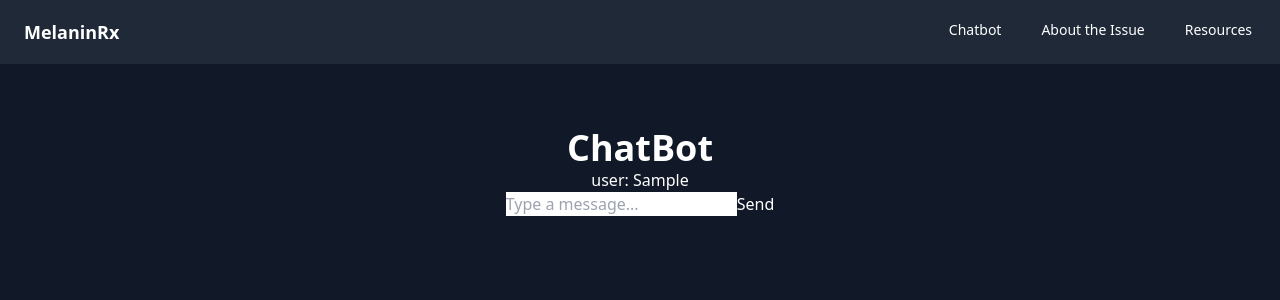
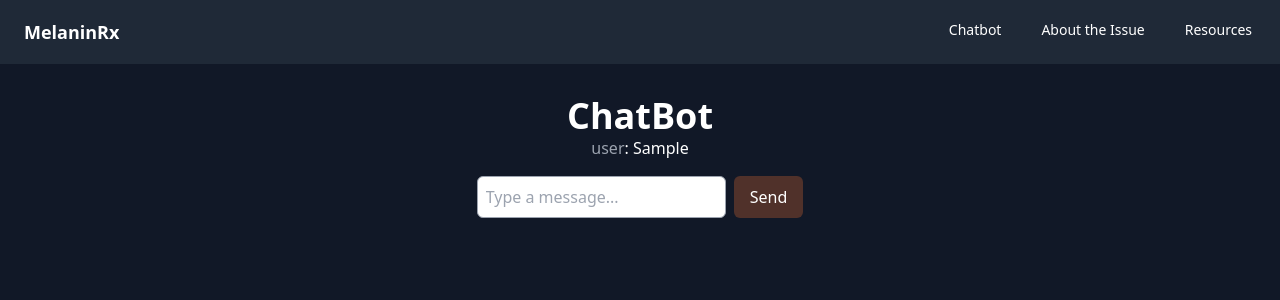
Before and after one commit to RaniyaDelil/melanin-rx, a Next.js app in the folder melanin-rx/: page /chatbot in a window 1280 px wide. Both pictures are taken after typing "Sample" into the empty fields and a click on the button "Send". Shown: the top 300 px of the page. Built offline with nearby package versions, Linux system fonts and the light colour scheme; no server answers.

Commit message:
changed colors of buttons to fit theme

```diff
--- a/melanin-rx/app/globals.css
+++ b/melanin-rx/app/globals.css
@@ -31,3 +31,11 @@
     text-wrap: balance;
   }
 }
+
+.bg-brown {
+  background-color: #50312A;
+}
+
+.bg-brown:hover {
+  background-color: #280004;
+}
--- a/melanin-rx/pages/api/chatbot.js
+++ b/melanin-rx/pages/api/chatbot.js
@@ -7,8 +7,7 @@
 
 config();
 
-//const PORT = process.env.PORT || 3001;
-const PORT = 3003;
+//const PORT = process.env.PORT || 3005;
 const OPENAI_API_KEY = process.env.OPENAI_API_KEY;
 
 // create instance of openAIApi
@@ -18,8 +17,9 @@
 app.use(cors());
 app.use(express.json());
 
-app.listen(PORT, () => console.log(`Server started on http://localhost:${PORT}`));
+//app.listen(PORT, () => console.log(`Server started on http://localhost:${PORT}`));
 
+// takes text and gets response using openai
 async function sendTextToOpenAI(text) {
     try {
         const response = await openai.chat.completions.create({
@@ -33,10 +33,10 @@
     }
 }
 
+// default function, takes request and returns response
 export default async function handler(req, res) {
     try {
         const response = await sendTextToOpenAI(req.body.text);
-        console.log(response);
         res.json({ reply: response });
     } catch (err) {
         console.error(err);
--- a/melanin-rx/pages/chatbot.jsx
+++ b/melanin-rx/pages/chatbot.jsx
@@ -80,30 +80,34 @@
       </nav>
 
       {/* Main content */}
-      <main className="max-w-7xl mx-auto px-4 py-16">
-        <div className="text-center">
+      <main className="flex-grow p-8">
+        <div className="text-center mb-4">
           {/* Header */}
           <h1 className="text-4xl font-bold">ChatBot</h1>
 
           {/* Chat Window */}
-          <div className="chat-window">
+          <div className="chat-window flex flex-col space-y-4">
             {messages.map((message, index) => (
               <div key={index} className={`message ${message.sender}`}>
-                {`${message.sender}: ${message.text}`}
+                <span className="text-gray-400">{message.sender}</span>: {message.text}
               </div>
             ))}
           </div>
 
           {/* Input box */}
+        <form onSubmit={sendMessage} className="flex justify-center mt-4">
           <input
             type="text"
             value={input}
             onChange={handleInputChange}
-            //onKeyPress={(e) => e.key === 'Enter' && sendMessage()}
+            className="p-2 border border-gray-400 rounded-md mr-2 focus:outline-none"
             placeholder="Type a message..."
             style={{ color: 'black' }}
           />
-          <button onClick={sendMessage}>Send</button>
+          <button type="submit" className="bg-brown text-white px-4 py-2 rounded-md hover:bg-brown-dark focus:outline-none">
+            Send
+          </button>
+        </form>
 
         </div>
       </main>
```
